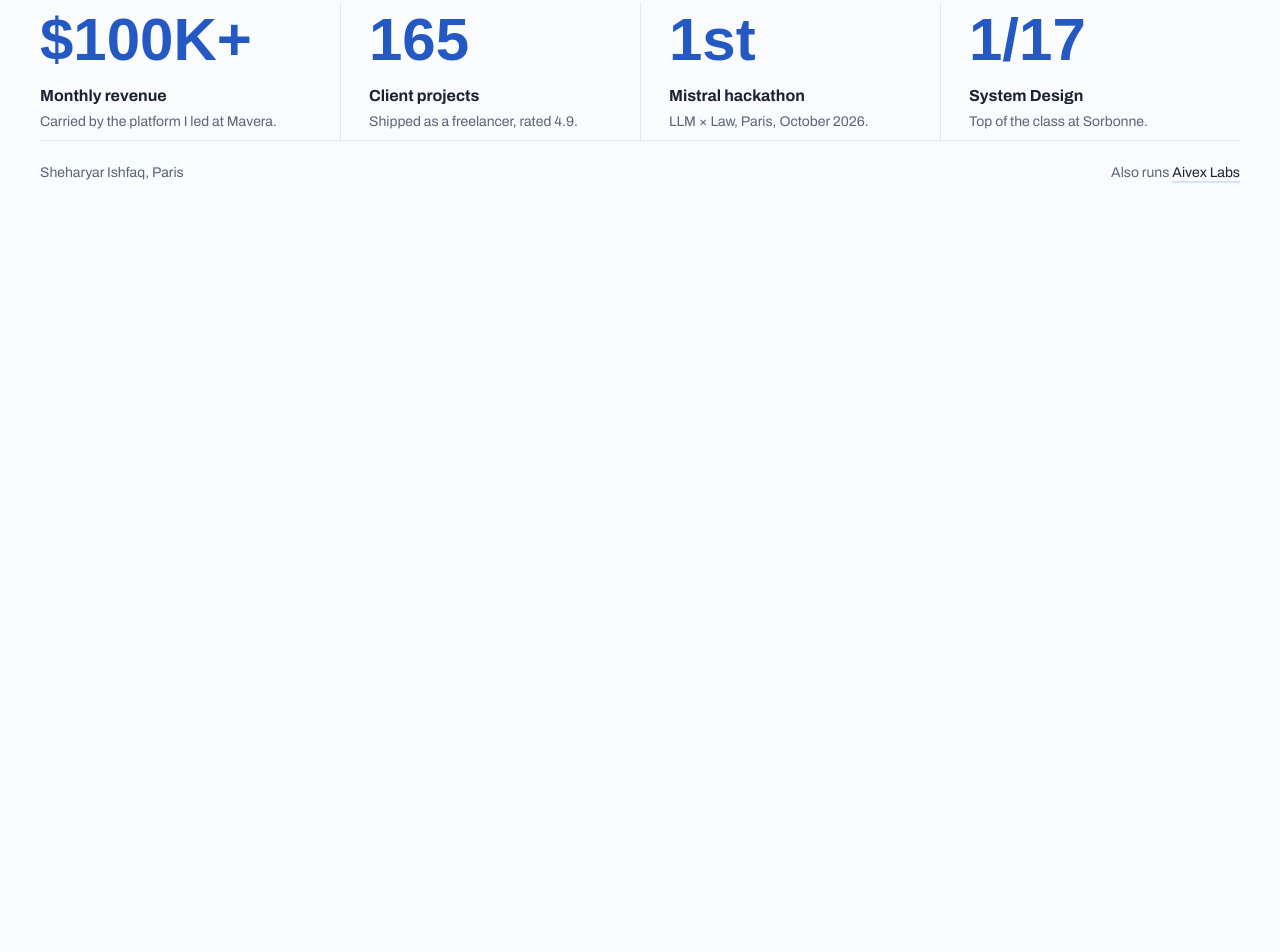
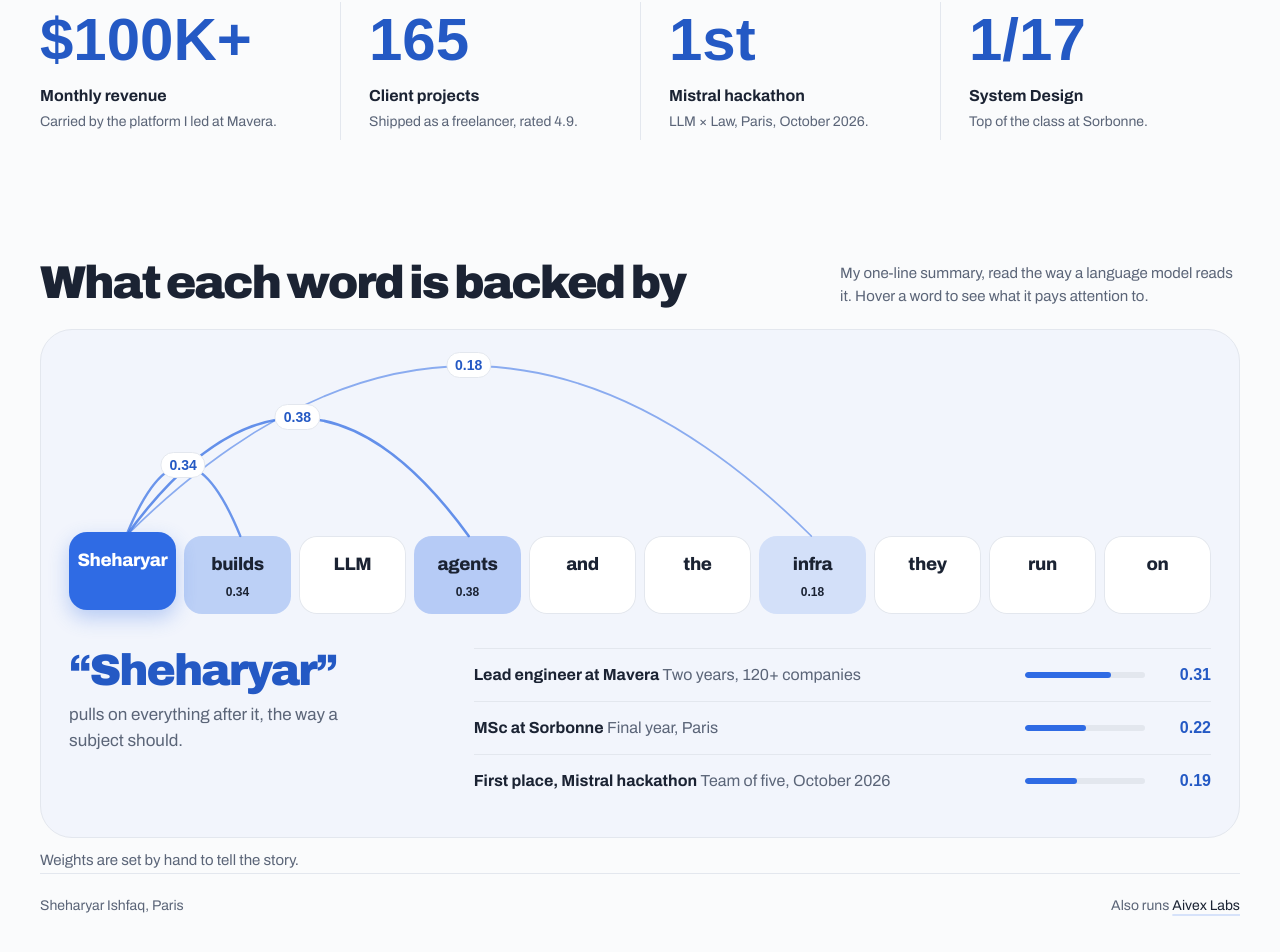
Before and after one commit to sheharyarIshfaq/sheharyarishfaq.com, a Next.js app: page / in a window 1280 px wide. Shown: the part 1182-2134 px from the top of the page. Before the commit the page ends 1405 px from the top, so only its background shows below. Built offline with nearby package versions, Linux system fonts and the light colour scheme; no server answers; a web font is replaced by a local one.

Commit message:
add attention figure layout

```diff
--- a/src/app/page.tsx
+++ b/src/app/page.tsx
@@ -1,4 +1,5 @@
 import { JsonLd } from "@/components/JsonLd";
+import { Attention } from "@/components/home/Attention";
 import { Hero } from "@/components/home/Hero";
 import { LogoStrip } from "@/components/home/LogoStrip";
 import { Numbers } from "@/components/home/Numbers";
@@ -19,6 +20,7 @@ export default function Home() {
         <Hero />
         <LogoStrip />
         <Numbers />
+        <Attention />
       </main>
       <JsonLd data={profilePage()} />
     </>
--- /dev/null
+++ b/src/components/figures/AttentionView.tsx
@@ -0,0 +1,141 @@
+import type { KeyboardEvent, PointerEvent } from "react";
+import { attention, focusFor } from "@/lib/attention";
+
+type AttentionViewProps = {
+  active: number;
+  onActivate?: (token: number) => void;
+  onKeyDown?: (event: KeyboardEvent<HTMLButtonElement>, token: number) => void;
+  tokenRef?: (token: number, element: HTMLButtonElement | null) => void;
+};
+
+const ARC_AREA = 180;
+
+function arcHeight(span: number) {
+  return Math.min(170, 46 + span * 24);
+}
+
+// Heat is blue mixed into the card colour; capped so the word stays readable in both themes.
+function heat(weight: number) {
+  return `color-mix(in srgb, var(--blue) ${Math.round(8 + weight * 70)}%, var(--card))`;
+}
+
+export function AttentionView({ active, onActivate, onKeyDown, tokenRef }: AttentionViewProps) {
+  const focus = focusFor(active);
+  const weights = new Map(focus?.links ?? []);
+  const tokens = attention.tokens;
+  const columns = tokens.length;
+
+  const handlers = (index: number) =>
+    onActivate && {
+      onPointerEnter: (event: PointerEvent) => event.pointerType === "mouse" && onActivate(index),
+      onFocus: () => onActivate(index),
+      onClick: () => onActivate(index),
+      onKeyDown: (event: KeyboardEvent<HTMLButtonElement>) => onKeyDown?.(event, index),
+    };
+
+  return (
+    <div className="rounded-[32px] border border-line bg-panel px-4 pt-5 pb-6 md:px-7 md:pt-[26px] md:pb-[30px]">
+      <div aria-hidden="true" className="relative hidden lg:block" style={{ height: ARC_AREA }}>
+        <svg className="absolute inset-0 size-full overflow-visible" viewBox={`0 0 1000 ${ARC_AREA}`} preserveAspectRatio="none">
+          {focus?.links.map(([target, weight]) => {
+            const from = Math.min(active, target);
+            const to = Math.max(active, target);
+            const x1 = ((from + 0.5) / columns) * 1000;
+            const x2 = ((to + 0.5) / columns) * 1000;
+            // A quadratic curve peaks halfway to its control point, so the control sits at twice the height.
+            const peak = ARC_AREA - 2 * arcHeight(to - from);
+            return (
+              <path
+                key={`${active}-${target}`}
+                d={`M ${x1} ${ARC_AREA} Q ${(x1 + x2) / 2} ${peak} ${x2} ${ARC_AREA}`}
+                fill="none"
+                stroke="var(--blue)"
+                strokeWidth={1 + weight * 4}
+                strokeLinecap="round"
+                vectorEffect="non-scaling-stroke"
+                opacity={0.35 + weight}
+              />
+            );
+          })}
+        </svg>
+        {focus?.links.map(([target, weight]) => {
+          const from = Math.min(active, target);
+          const to = Math.max(active, target);
+          return (
+            <span
+              key={`${active}-${target}`}
+              className="font-num absolute -translate-x-1/2 rounded-full border border-line bg-card px-2 py-0.5 text-sm text-blue-text"
+              style={{ left: `${((from + to + 1) / 2 / columns) * 100}%`, bottom: arcHeight(to - from) - 12 }}
+            >
+              {weight.toFixed(2)}
+            </span>
+          );
+        })}
+      </div>
+
+      <div className="flex flex-wrap gap-2 lg:grid lg:grid-cols-10">
+        {tokens.map((word, index) => {
+          const isActive = index === active;
+          const weight = weights.get(index);
+          return (
+            <button
+              key={word + index}
+              ref={tokenRef ? (element) => tokenRef(index, element) : undefined}
+              type="button"
+              aria-pressed={isActive}
+              tabIndex={isActive ? 0 : -1}
+              {...handlers(index)}
+              className={`flex min-h-16 flex-col items-center justify-center gap-1 rounded-[18px] px-3.5 transition-[background-color,translate,box-shadow] duration-300 lg:min-h-[78px] lg:gap-1.5 lg:px-1 ${
+                isActive
+                  ? "-translate-y-1 bg-blue text-on-blue shadow-[0_8px_20px_color-mix(in_srgb,var(--blue)_30%,transparent)]"
+                  : weight
+                    ? "text-ink"
+                    : "bg-card text-ink shadow-[inset_0_0_0_1px_var(--line)]"
+              }`}
+              style={!isActive && weight ? { background: heat(weight) } : undefined}
+            >
+              <span className="text-base font-extrabold tracking-[-0.02em] font-stretch-[108%] lg:text-lg">
+                {word}
+              </span>
+              <span className={`font-num min-h-4 text-xs ${weight ? "text-ink" : "text-ink-2"}`}>
+                {!isActive && weight ? weight.toFixed(2) : ""}
+              </span>
+            </button>
+          );
+        })}
+      </div>
+
+      <div className="grid gap-6 pt-8 lg:grid-cols-[minmax(0,4fr)_minmax(0,8fr)] lg:gap-9 lg:pt-[34px]">
+        <div className="flex flex-col gap-2.5">
+          <span className="text-[34px] leading-none font-[880] tracking-[-0.045em] text-blue-text font-stretch-[120%] md:text-[44px]">
+            “{tokens[active]}”
+          </span>
+          <p className="text-[17px] leading-normal text-ink-2">{focus ? focus.note : attention.smallWordNote}</p>
+        </div>
+        <ul className="flex flex-col">
+          {focus ? (
+            focus.evidence.map(([title, weight, proof]) => (
+              <li
+                key={title}
+                className="grid grid-cols-[minmax(0,1fr)_72px_40px] items-center gap-3 border-t border-line py-3.5 md:grid-cols-[minmax(0,1fr)_120px_48px] md:gap-[18px]"
+              >
+                <span className="text-base leading-snug">
+                  <b className="font-bold">{title}</b> <span className="text-ink-2">{proof}</span>
+                </span>
+                <span className="h-1.5 overflow-hidden rounded-full bg-line">
+                  <span
+                    className="block h-full rounded-full bg-blue transition-[width] duration-500"
+                    style={{ width: `${Math.min(100, weight * 230)}%` }}
+                  />
+                </span>
+                <span className="font-num text-right text-base text-blue-text">{weight.toFixed(2)}</span>
+              </li>
+            ))
+          ) : (
+            <li className="border-t border-line py-3.5 text-[15px] text-ink-2">{attention.smallWordHint}</li>
+          )}
+        </ul>
+      </div>
+    </div>
+  );
+}
--- /dev/null
+++ b/src/components/home/Attention.tsx
@@ -0,0 +1,18 @@
+import { AttentionView } from "@/components/figures/AttentionView";
+import { SectionHeader } from "@/components/ui/SectionHeader";
+import { attention, describeFocus } from "@/lib/attention";
+
+export function Attention() {
+  return (
+    <section aria-labelledby="attention-title" className="flex flex-col gap-[22px] pt-(--section-gap)">
+      <SectionHeader id="attention-title" title={attention.title} intro={attention.intro} />
+      <figure className="m-0 flex flex-col gap-2.5">
+        <AttentionView active={0} />
+        <figcaption className="text-[15px] text-ink-2">
+          Weights are set by hand to tell the story.
+          <span className="sr-only"> {describeFocus(0)}</span>
+        </figcaption>
+      </figure>
+    </section>
+  );
+}
--- /dev/null
+++ b/src/lib/attention.ts
@@ -0,0 +1,21 @@
+import home from "@content/home.json";
+
+export type Link = [token: number, weight: number];
+export type Evidence = [title: string, weight: number, proof: string];
+export type TokenFocus = { links: Link[]; note: string; evidence: Evidence[] };
+
+export const attention = home.attention;
+
+const map = attention.map as unknown as Record<string, TokenFocus>;
+
+export function focusFor(token: number): TokenFocus | null {
+  return map[token] ?? null;
+}
+
+export function describeFocus(token: number) {
+  const focus = focusFor(token);
+  const word = attention.tokens[token];
+  if (!focus) return `“${word}” ${attention.smallWordNote}`;
+  const links = focus.links.map(([index, weight]) => `${attention.tokens[index]} ${weight.toFixed(2)}`).join(", ");
+  return `“${word}” attends to ${links}.`;
+}
```
